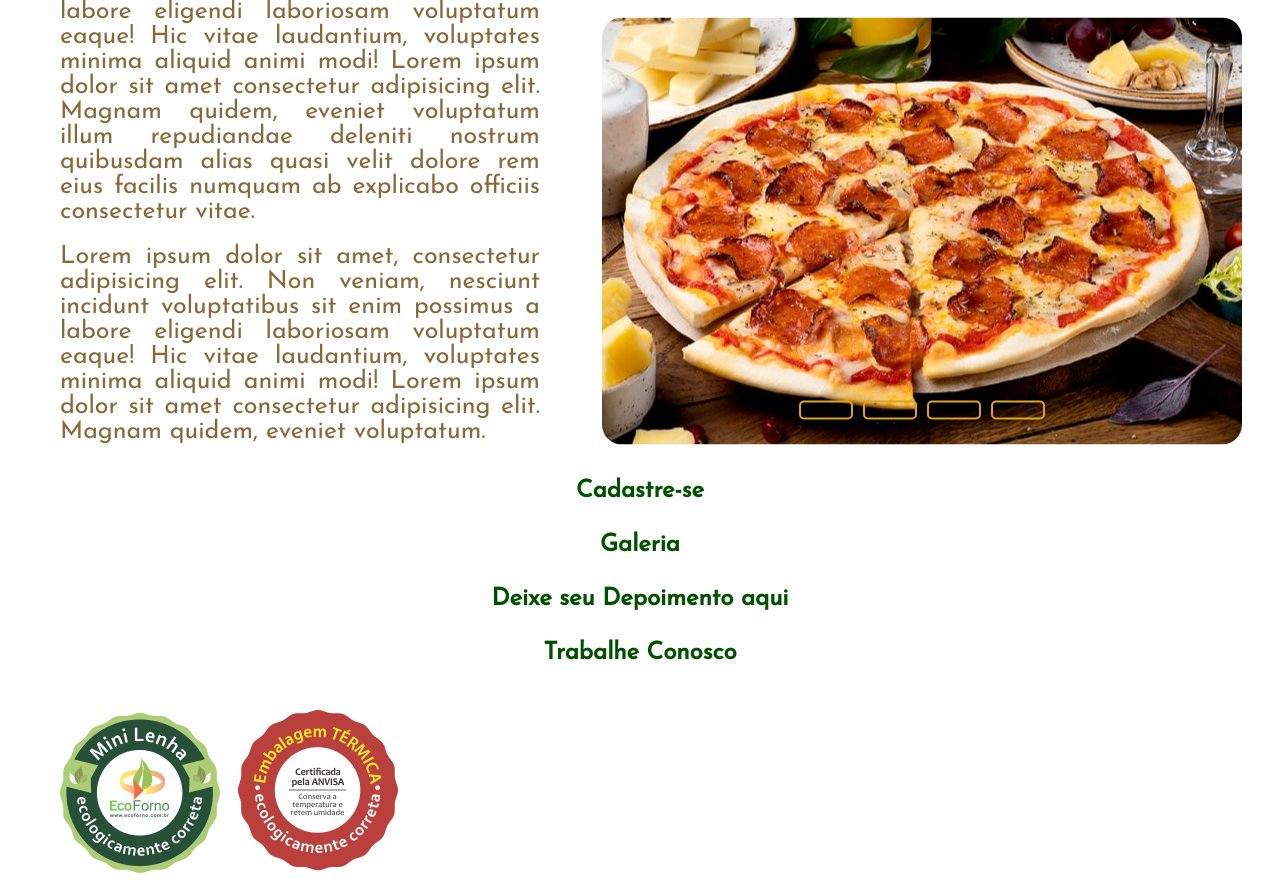
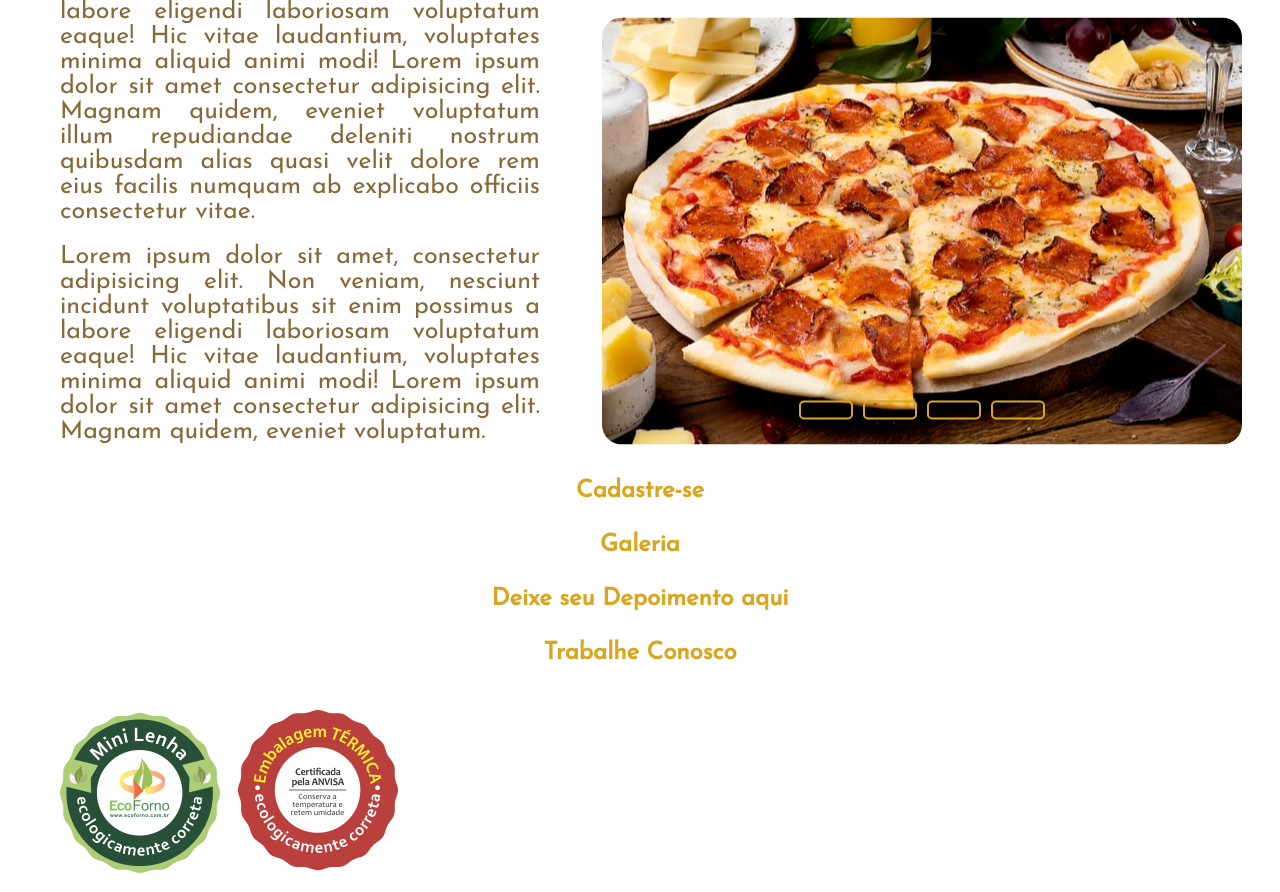
Before and after one commit to Vantoss/Programacao-Web, a PHP site: page /sobre.html in a window 1280 px wide. Shown: the part 377-1269 px from the top of the page. Run offline with PHP 8.4, Linux system fonts and the light colour scheme.

Commit message:
Update sobre.css

```diff
--- a/sobre.css
+++ b/sobre.css
@@ -31,6 +31,7 @@ h1
 }
 h2{
     padding: 15px 0px 15px 0px;
+    color: goldenrod;
 }
 p{
     font-size: 25px;
```
